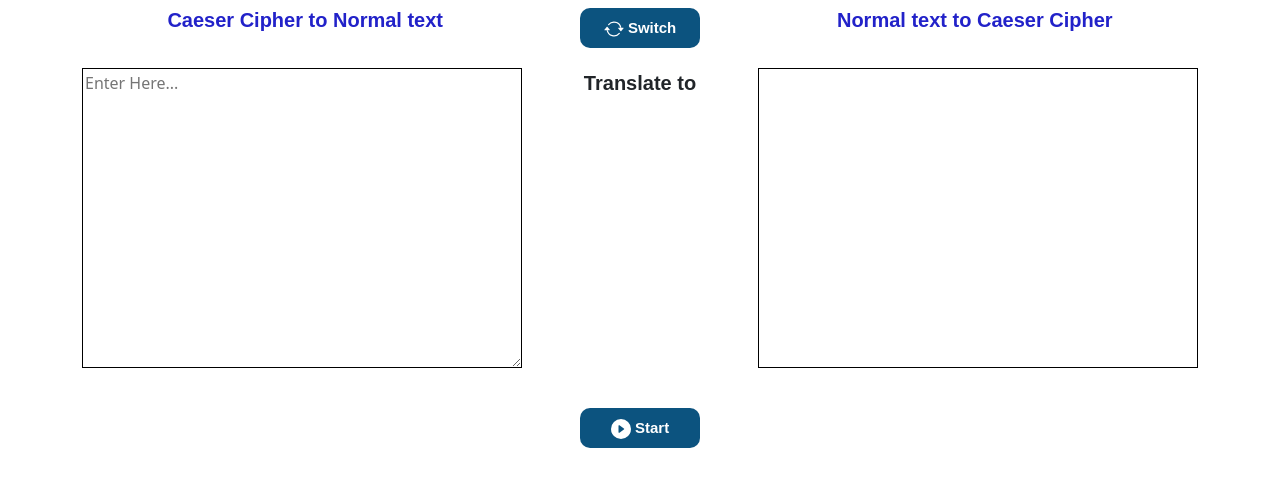
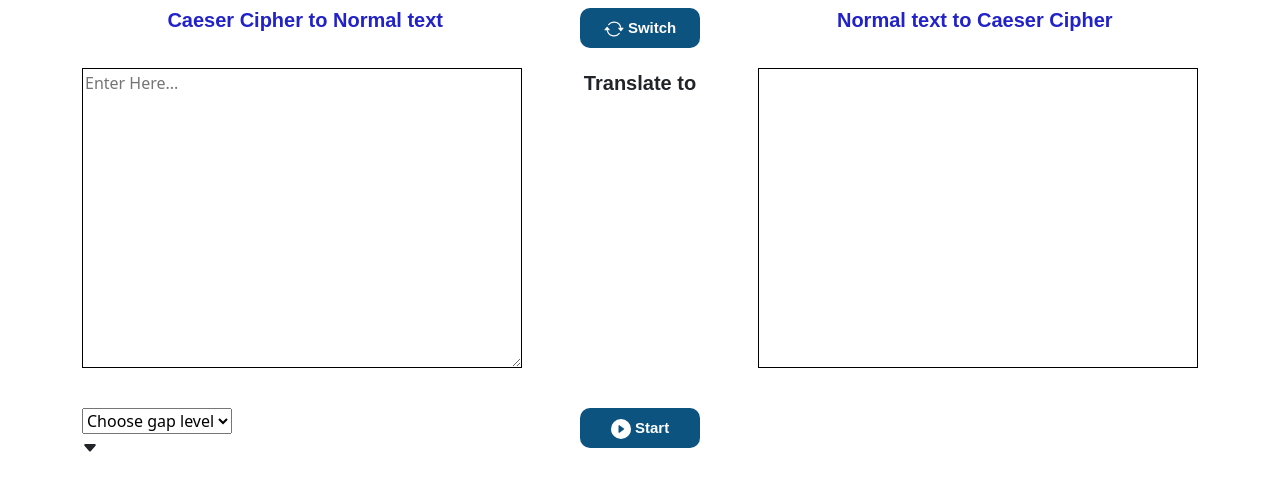
Before and after one commit to REACH-DEL/Caesar-Chiper-Translate, a plain HTML site: page index.html in a window 1280 px wide. Shown: the part 76-566 px from the top of the page. Drawn offline with nearby package versions, Linux system fonts and the light colour scheme.

Commit message:
Update index.html

```diff
--- a/index.html
+++ b/index.html
@@ -24,9 +24,24 @@
         <div class="input"><textarea name="input" id="input" cols="30" rows="10" placeholder="Enter Here..."></textarea></div>
         <div class="text"><p>Translate to</p></div>
         <div class="output"><p></p></div>
+        <div class="option">
+            <select class="select">
+                <option value="">Choose gap level</option>
+                <option value="3">Gap level 3.</option>
+                <option value="4">Gap level 4.</option>
+                <option value="5">Gap level 5.</option>
+                <option value="6">Gap level 6.</option>
+            </select>
+            <div class="icon">
+                <svg xmlns="http://www.w3.org/2000/svg" width="16" height="16" fill="currentColor" class="bi bi-caret-down-fill" viewBox="0 0 16 16">
+                    <path d="M7.247 11.14 2.451 5.658C1.885 5.013 2.345 4 3.204 4h9.592a1 1 0 0 1 .753 1.659l-4.796 5.48a1 1 0 0 1-1.506 0z"/>
+                  </svg>
+            </div>
+        </div>
         <div class="start"><button><svg xmlns="http://www.w3.org/2000/svg" width="20" height="20" fill="currentColor" class="bi bi-play-circle-fill" viewBox="0 0 16 16">
             <path d="M16 8A8 8 0 1 1 0 8a8 8 0 0 1 16 0M6.79 5.093A.5.5 0 0 0 6 5.5v5a.5.5 0 0 0 .79.407l3.5-2.5a.5.5 0 0 0 0-.814z"/>
           </svg> Start</button></div>
+
     </div>
     <script src="https://ajax.googleapis.com/ajax/libs/jquery/3.7.1/jquery.min.js"></script>
     <script src="script.js"></script>
```
